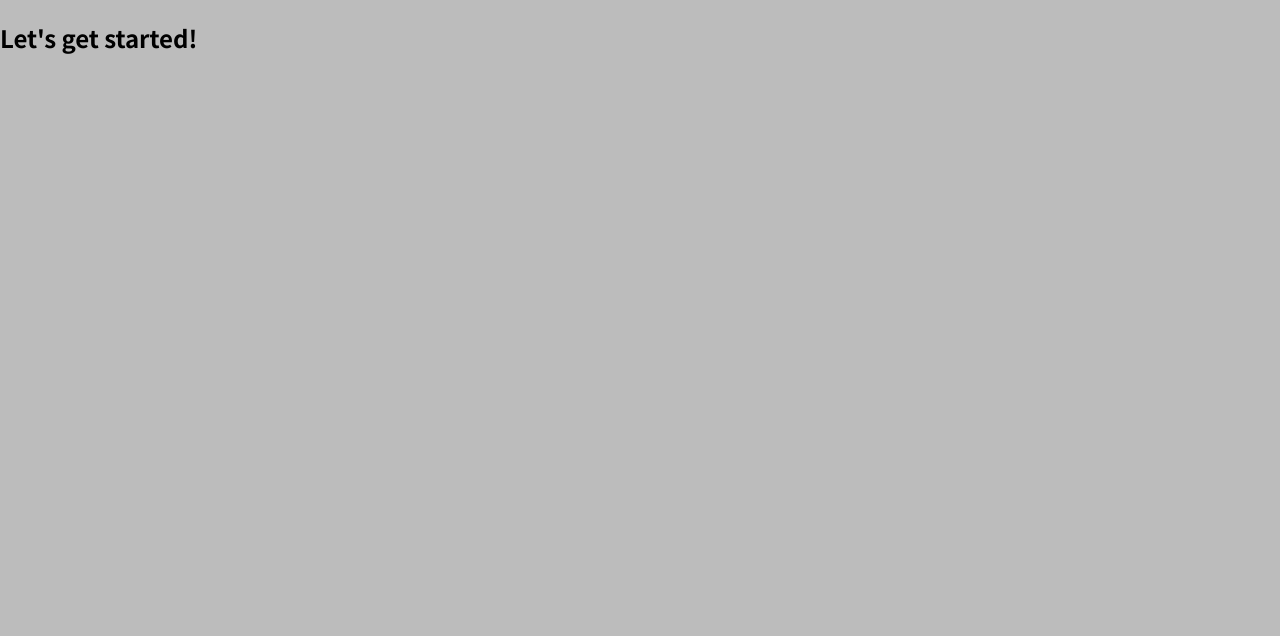
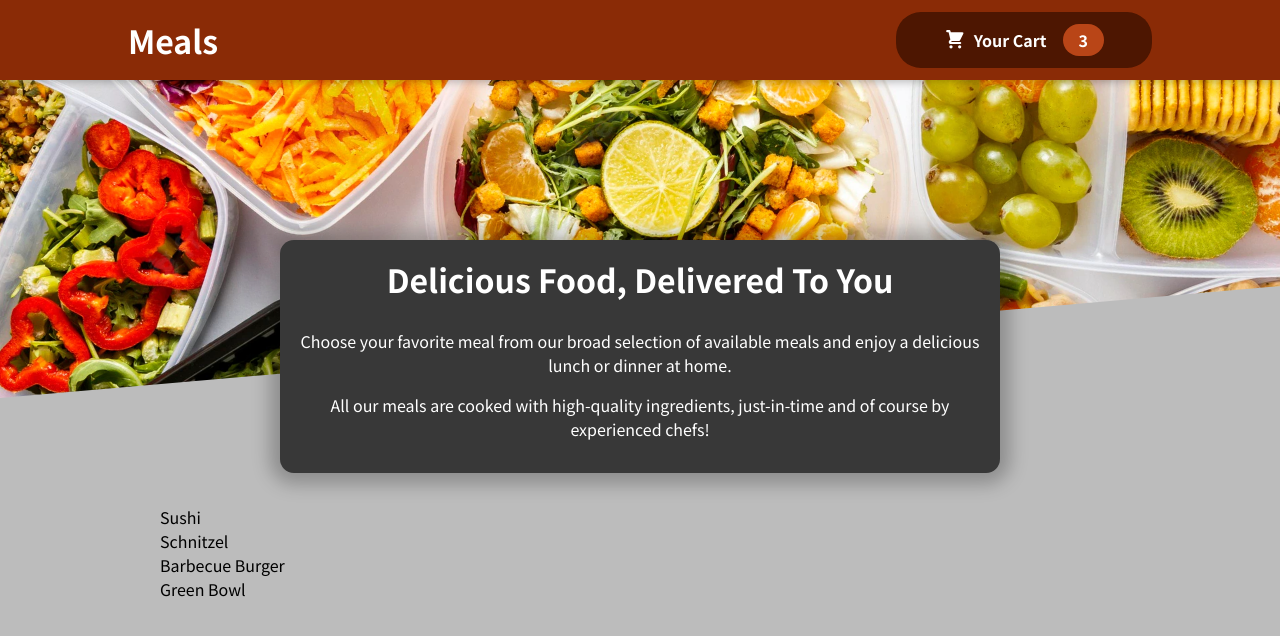
Before and after one commit to Troksi10/Food-Order-App, a React (Create React App) app: page / in a window 1280 px wide. Shown: the top 636 px of the page. Built offline with nearby package versions, Linux system fonts and the light colour scheme.

Commit message:
Header&Meals

```diff
--- a/src/App.js
+++ b/src/App.js
@@ -1,8 +1,15 @@
+import React, { Fragment } from "react";
+import Header from "./components/Layout/Header";
+import Meals from "./components/Meals/Meals";
+
 function App() {
   return (
-    <div>
-      <h2>Let's get started!</h2>
-    </div>
+    <Fragment>
+      <Header />
+      <main>
+        <Meals />
+      </main>
+    </Fragment>
   );
 }
 
--- /dev/null
+++ b/src/components/Cart/CartIcon.js
@@ -0,0 +1,13 @@
+const CartIcon = () => {
+  return (
+    <svg
+      xmlns="http://www.w3.org/2000/svg"
+      viewBox="0 0 20 20"
+      fill="currentColor"
+    >
+      <path d="M3 1a1 1 0 000 2h1.22l.305 1.222a.997.997 0 00.01.042l1.358 5.43-.893.892C3.74 11.846 4.632 14 6.414 14H15a1 1 0 000-2H6.414l1-1H14a1 1 0 00.894-.553l3-6A1 1 0 0017 3H6.28l-.31-1.243A1 1 0 005 1H3zM16 16.5a1.5 1.5 0 11-3 0 1.5 1.5 0 013 0zM6.5 18a1.5 1.5 0 100-3 1.5 1.5 0 000 3z" />
+    </svg>
+  );
+};
+
+export default CartIcon;
--- /dev/null
+++ b/src/components/Layout/Header.js
@@ -0,0 +1,20 @@
+import React, { Fragment } from "react";
+import mealsImage from ".././assets/meals.jpg";
+import classes from "./Header.module.css";
+import HeaderCartButton from "./HeaderCartButton";
+
+const Header = (props) => {
+  return (
+    <Fragment>
+      <header className={classes.header}>
+        <h1>Meals</h1>
+        <HeaderCartButton />
+      </header>
+      <div className={classes["main-image"]}>
+        <img src={mealsImage} alt="A Table full of delicious food!" />
+      </div>
+    </Fragment>
+  );
+};
+
+export default Header;
--- /dev/null
+++ b/src/components/Layout/Header.module.css
@@ -0,0 +1,29 @@
+.header {
+    position: fixed;
+    top: 0;
+    left: 0;
+    width: 100%;
+    height: 5rem;
+    background-color: #8a2b06;
+    color: white;
+    display: flex;
+    justify-content: space-between;
+    align-items: center;
+    padding: 0 10%;
+    box-shadow: 0 2px 8px rgba(0, 0, 0, 0.25);
+    z-index: 10;
+  }
+
+  .main-image {
+    width: 100%;
+    height: 25rem;
+    z-index: 0;
+    overflow: hidden;
+  }
+
+  .main-image img {
+    width: 110%;
+    height: 100%;
+    object-fit: cover;
+    transform: rotateZ(-5deg) translateY(-4rem) translateX(-1rem);
+  }
--- /dev/null
+++ b/src/components/Layout/HeaderCartButton.js
@@ -0,0 +1,17 @@
+import React from "react";
+import CartIcon from "../Cart/CartIcon";
+import classes from "./HeaderCartButton.module.css";
+
+const HeaderCartButton = (props) => {
+  return (
+    <button className={classes.button}>
+      <span className={classes.icon}>
+        <CartIcon />
+      </span>
+      <span>Your Cart</span>
+      <span className={classes.badge}>3</span>
+    </button>
+  );
+};
+
+export default HeaderCartButton;
--- /dev/null
+++ b/src/components/Layout/HeaderCartButton.module.css
@@ -0,0 +1,59 @@
+.button {
+    cursor: pointer;
+    font: inherit;
+    border: none;
+    background-color: #4d1601;
+    color: white;
+    padding: 0.75rem 3rem;
+    display: flex;
+    justify-content: space-around;
+    align-items: center;
+    border-radius: 25px;
+    font-weight: bold;
+  }
+
+  .button:hover,
+  .button:active {
+    background-color: #2c0d00;
+  }
+
+  .icon {
+    width: 1.35rem;
+    height: 1.35rem;
+    margin-right: 0.5rem;
+  }
+
+  .badge {
+    background-color: #b94517;
+    padding: 0.25rem 1rem;
+    border-radius: 25px;
+    margin-left: 1rem;
+    font-weight: bold;
+  }
+
+  .button:hover .badge,
+  .button:active .badge {
+    background-color: #92320c;
+  }
+
+  .bump {
+    animation: bump 300ms ease-out;
+  }
+
+  @keyframes bump {
+    0% {
+      transform: scale(1);
+    }
+    10% {
+      transform: scale(0.9);
+    }
+    30% {
+      transform: scale(1.1);
+    }
+    50% {
+      transform: scale(1.15);
+    }
+    100% {
+      transform: scale(1);
+    }
+}
--- /dev/null
+++ b/src/components/Meals/AvailableMeals.js
@@ -0,0 +1,39 @@
+import classes from "./AvailableMeals.module.css";
+
+const DUMMY_MEALS = [
+  {
+    id: "m1",
+    name: "Sushi",
+    description: "Finest fish and veggies",
+    price: 22.99,
+  },
+  {
+    id: "m2",
+    name: "Schnitzel",
+    description: "A german specialty!",
+    price: 16.5,
+  },
+  {
+    id: "m3",
+    name: "Barbecue Burger",
+    description: "American, raw, meaty",
+    price: 12.99,
+  },
+  {
+    id: "m4",
+    name: "Green Bowl",
+    description: "Healthy...and green...",
+    price: 18.99,
+  },
+];
+
+const AvaibleMeals = () => {
+  const mealsList = DUMMY_MEALS.map((meal) => <li>{meal.name}</li>);
+  return (
+    <section className={classes.meals}>
+      <ul>{mealsList}</ul>
+    </section>
+  );
+};
+
+export default AvaibleMeals;
--- /dev/null
+++ b/src/components/Meals/AvailableMeals.module.css
@@ -0,0 +1,24 @@
+.meals {
+    max-width: 60rem;
+    width: 90%;
+    margin: 2rem auto;
+    animation: meals-appear 1s ease-out forwards;
+  }
+
+  .meals ul {
+    list-style: none;
+    margin: 0;
+    padding: 0;
+  }
+
+  @keyframes meals-appear {
+    from {
+      opacity: 0;
+      transform: translateY(3rem);
+    }
+
+    to {
+      opacity: 1;
+      transform: translateY(0);
+    }
+  }
--- /dev/null
+++ b/src/components/Meals/Meals.js
@@ -0,0 +1,14 @@
+import MealsSummary from "./MealsSummary";
+import AvaibleMeals from "./AvailableMeals";
+import { Fragment } from "react";
+
+const Meals = () => {
+  return (
+    <Fragment>
+      <MealsSummary />
+      <AvaibleMeals />
+    </Fragment>
+  );
+};
+
+export default Meals;
--- /dev/null
+++ b/src/components/Meals/MealsSummary.js
@@ -0,0 +1,19 @@
+import classes from "./MealsSummary.module.css";
+
+const MealsSummary = () => {
+  return (
+    <section className={classes.summary}>
+      <h2>Delicious Food, Delivered To You</h2>
+      <p>
+        Choose your favorite meal from our broad selection of available meals
+        and enjoy a delicious lunch or dinner at home.
+      </p>
+      <p>
+        All our meals are cooked with high-quality ingredients, just-in-time and
+        of course by experienced chefs!
+      </p>
+    </section>
+  );
+};
+
+export default MealsSummary;
--- /dev/null
+++ b/src/components/Meals/MealsSummary.module.css
@@ -0,0 +1,18 @@
+.summary {
+    text-align: center;
+    max-width: 45rem;
+    width: 90%;
+    margin: auto;
+    margin-top: -10rem;
+    position: relative;
+    background-color: #383838;
+    color: white;
+    border-radius: 14px;
+    padding: 1rem;
+    box-shadow: 0 1px 18px 10px rgba(0, 0, 0, 0.25);
+  }
+
+  .summary h2 {
+    font-size: 2rem;
+    margin-top: 0;
+  }
```
Also changed, not shown: src/components/assets/meals.jpg (added).
